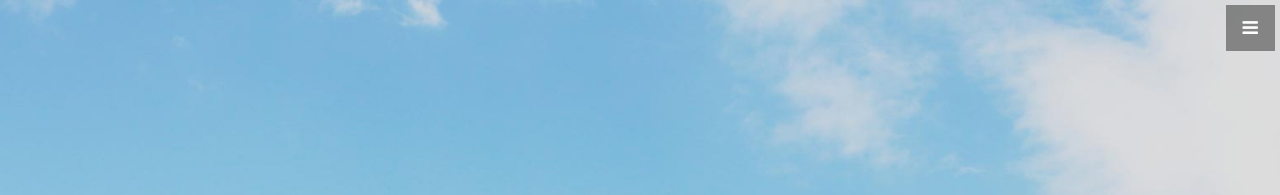
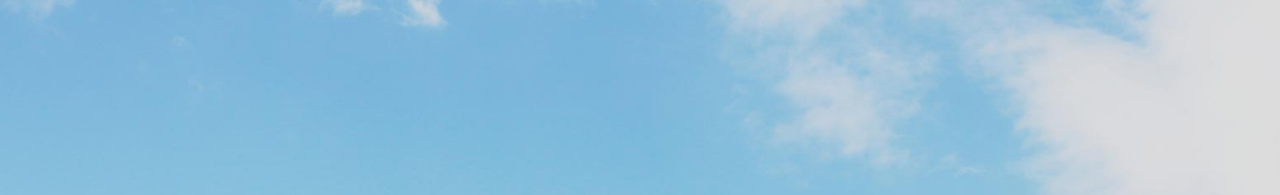
Before and after one commit to JECan/JE, a Jekyll site: the page built from index.html, in a window 1280 px wide. Shown: the top 195 px of the page. Built offline with Jekyll 4.4.1, drawn with Linux system fonts in a browser that asks for light colours.

Commit message:
Take out map?

```diff
--- a/_layouts/front.html
+++ b/_layouts/front.html
@@ -5,14 +5,14 @@
 
 <body>
 
-  {% include navigation.html %}
+<!--{% include navigation.html %}-->
   {% include header.html %}
   {% include about.html %}
   {% include services.html %}
   {% include callout.html %}
   {% include portfolio.html %}
   {% include call-to-action.html %}
-  {% include map.html %}
+<!--{% include map.html %}-->
   {% include footer.html %}
   {% include scripts.html %}
 
```
